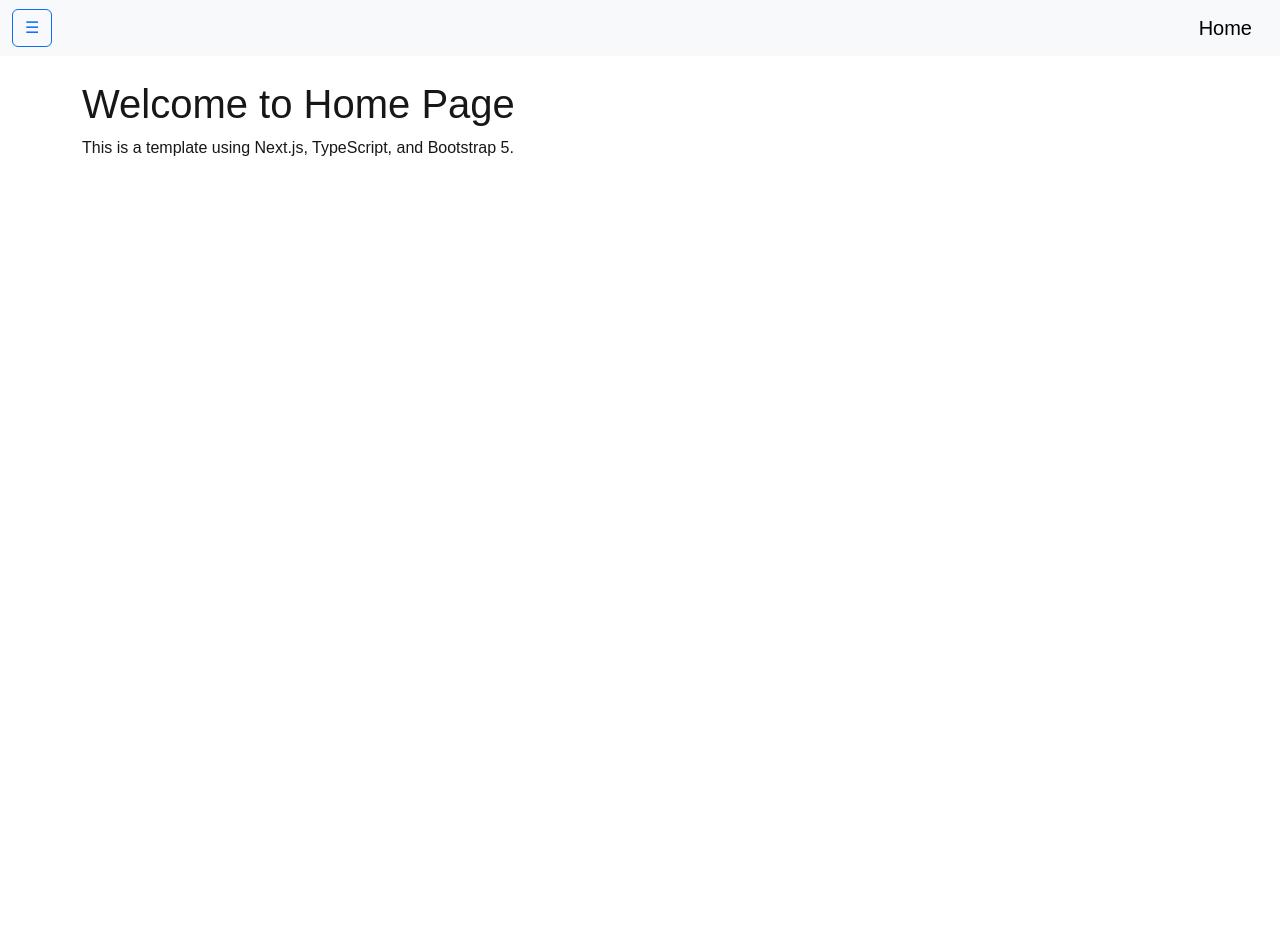
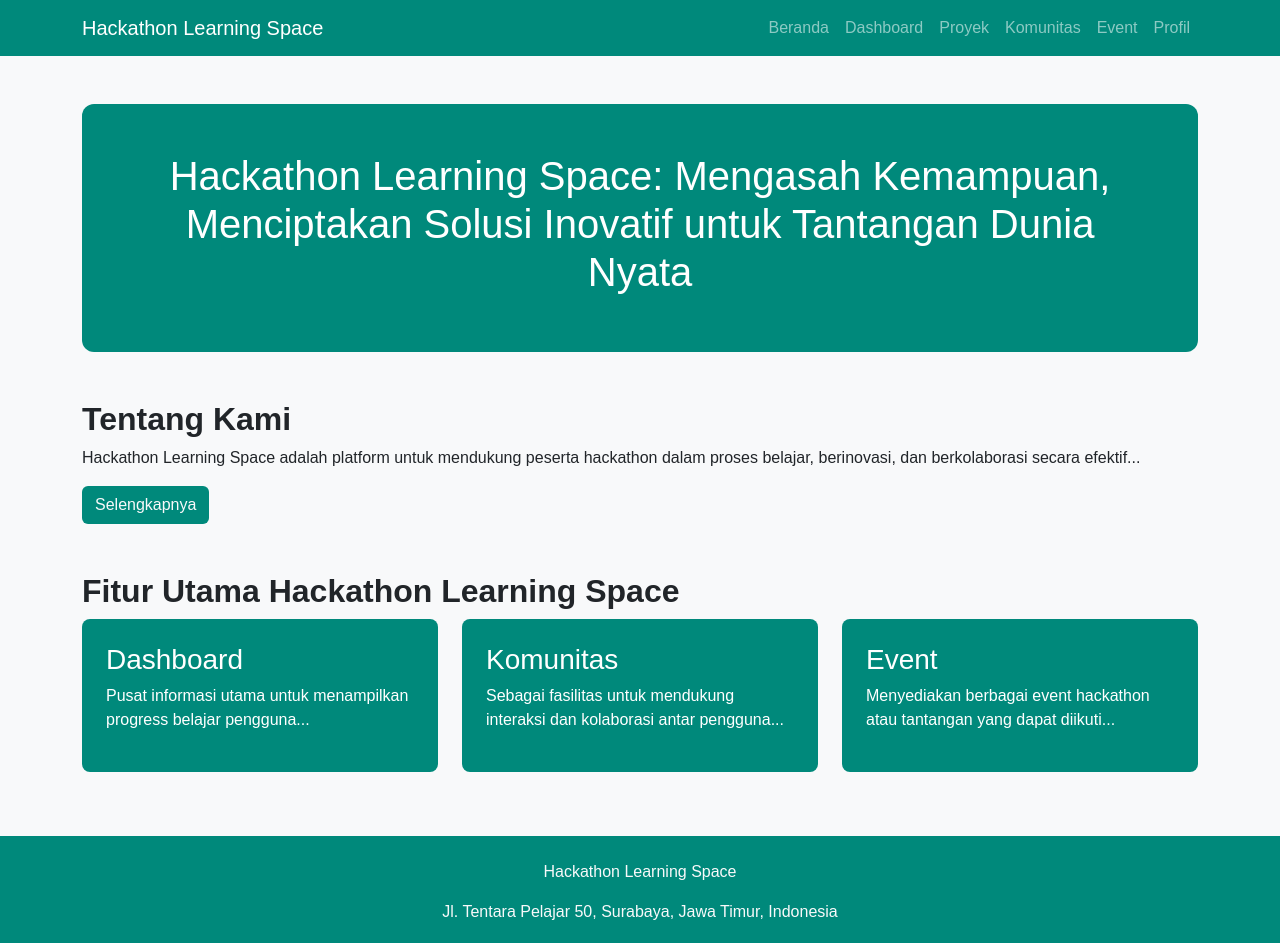
Before and after one commit to lluuvvii/hackathon_learning_space, a Next.js app: page / in a window 1280 px wide. Shown: the top 943 px of the page. Before the commit the page ends 800 px from the top, so only its background shows below. Built offline with nearby package versions, Linux system fonts and the light colour scheme.

Commit message:
update ui homepage

```diff
--- a/src/app/(Home)/page.tsx
+++ b/src/app/(Home)/page.tsx
@@ -1,49 +1,92 @@
 "use client";
+import React from "react";
 
-import { useState } from "react";
+export default function Home() {
+  return (
+    <div>
+      {/* Navbar */}
+      <nav className="navbar navbar-expand-lg navbar-dark" style={{ backgroundColor: "#00897B" }}>
+        <div className="container">
+          <a className="navbar-brand" href="/">Hackathon Learning Space</a>
+          <button className="navbar-toggler" type="button" data-bs-toggle="collapse" data-bs-target="#navbarNav">
+            <span className="navbar-toggler-icon"></span>
+          </button>
+          <div className="collapse navbar-collapse" id="navbarNav">
+            <ul className="navbar-nav ms-auto">
+              <li className="nav-item"><a className="nav-link" href="/">Beranda</a></li>
+              <li className="nav-item"><a className="nav-link" href="/dashboard">Dashboard</a></li>
+              <li className="nav-item"><a className="nav-link" href="/projects">Proyek</a></li>
+              <li className="nav-item"><a className="nav-link" href="/community">Komunitas</a></li>
+              <li className="nav-item"><a className="nav-link" href="/events">Event</a></li>
+              <li className="nav-item"><a className="nav-link" href="/profile">Profil</a></li>
+            </ul>
+          </div>
+        </div>
+      </nav>
 
-export default function HomePage() {
-  const [sidebarOpen, setSidebarOpen] = useState(false);
+      {/* Hero Section */}
+      <header className="container mt-5 text-center">
+        <div className="p-5 text-white" style={{ backgroundColor: "#00897B", borderRadius: "12px" }}>
+          <h1>Hackathon Learning Space: Mengasah Kemampuan, Menciptakan Solusi Inovatif untuk Tantangan Dunia Nyata</h1>
+        </div>
+      </header>
 
-  const toggleSidebar = () => {
-    setSidebarOpen(!sidebarOpen);
-  };
+      {/* Tentang Kami Section */}
+      <section className="container mt-5">
+        <h2 className="fw-bold text-dark">Tentang Kami</h2>
+        <p className="text-dark">Hackathon Learning Space adalah platform untuk mendukung peserta hackathon dalam proses belajar, berinovasi, dan berkolaborasi secara efektif...</p>
+        <button className="btn text-light" style={{ backgroundColor: "#00897B" }}>Selengkapnya</button>
+      </section>
 
-  return (
-    <div className="d-flex">
-      {/* Sidebar */}
-      <div
-        className={`bg-primary text-white p-3 position-fixed vh-100 ${sidebarOpen ? "d-block" : "d-none"
-          }`}
-        style={{ width: "250px", zIndex: 1050 }}
-      >
-        <h4>Sidebar</h4>
-        <ul className="list-unstyled">
-          <li><a href="#" className="text-white text-decoration-none">Menu 1</a></li>
-          <li><a href="#" className="text-white text-decoration-none">Menu 2</a></li>
-          <li><a href="#" className="text-white text-decoration-none">Menu 3</a></li>
-        </ul>
-      </div>
+      {/* Fitur Utama Section */}
+      <section className="container mt-5">
+        <h2 className="fw-bold text-dark">Fitur Utama Hackathon Learning Space</h2>
+        <div className="row">
+          <FeatureCard
+            title="Dashboard"
+            description="Pusat informasi utama untuk menampilkan progress belajar pengguna..."
+            color="#00897B"
+          />
+          <FeatureCard
+            title="Komunitas"
+            description="Sebagai fasilitas untuk mendukung interaksi dan kolaborasi antar pengguna..."
+            color="#00897B"
+          />
+          <FeatureCard
+            title="Event"
+            description="Menyediakan berbagai event hackathon atau tantangan yang dapat diikuti..."
+            color="#00897B"
+          />
+        </div>
+      </section>
 
-      {/* Main Content */}
-      <div className={`flex-grow-1 ${sidebarOpen ? "ms-250" : ""}`}>
-        <nav className="navbar navbar-expand-lg navbar-light bg-light">
-          <div className="container-fluid">
-            <button
-              className="btn btn-outline-primary"
-              onClick={toggleSidebar}
-            >
-              ☰
-            </button>
-            <span className="navbar-brand">Home</span>
+      {/* Footer */}
+      <footer className="text-light mt-5 py-4" style={{ backgroundColor: "#00897B" }}>
+        <div className="container text-center">
+          <p>Hackathon Learning Space</p>
+          <p>Jl. Tentara Pelajar 50, Surabaya, Jawa Timur, Indonesia</p>
+          <p>Pusat Bantuan | FAQ | Tentang Kami</p>
+          <div className="d-flex justify-content-center gap-3 mt-3">
+            <SocialIcon icon="bi bi-youtube" />
+            <SocialIcon icon="bi bi-tiktok" />
+            <SocialIcon icon="bi bi-linkedin" />
+            <SocialIcon icon="bi bi-envelope" />
           </div>
-        </nav>
-
-        <main className="container py-4">
-          <h1>Welcome to Home Page</h1>
-          <p>This is a template using Next.js, TypeScript, and Bootstrap 5.</p>
-        </main>
-      </div>
+        </div>
+      </footer>
     </div>
   );
 }
+
+const FeatureCard = ({ title, description, color }: { title: string, description: string, color: string }) => (
+  <div className="col-md-4 mb-3">
+    <div className="p-4 text-white" style={{ backgroundColor: color, borderRadius: "8px" }}>
+      <h3>{title}</h3>
+      <p>{description}</p>
+    </div>
+  </div>
+);
+
+const SocialIcon = ({ icon }: { icon: string }) => (
+  <i className={`${icon} fs-4`} style={{ color: "#fff", cursor: "pointer" }}></i>
+);
--- a/src/app/layout.tsx
+++ b/src/app/layout.tsx
@@ -9,7 +9,7 @@ export const metadata = {
 export default function RootLayout({ children }: { children: ReactNode }) {
   return (
     <html lang="en">
-      <body>
+      <body className="bg-light">
         {children}
       </body>
     </html>
```
